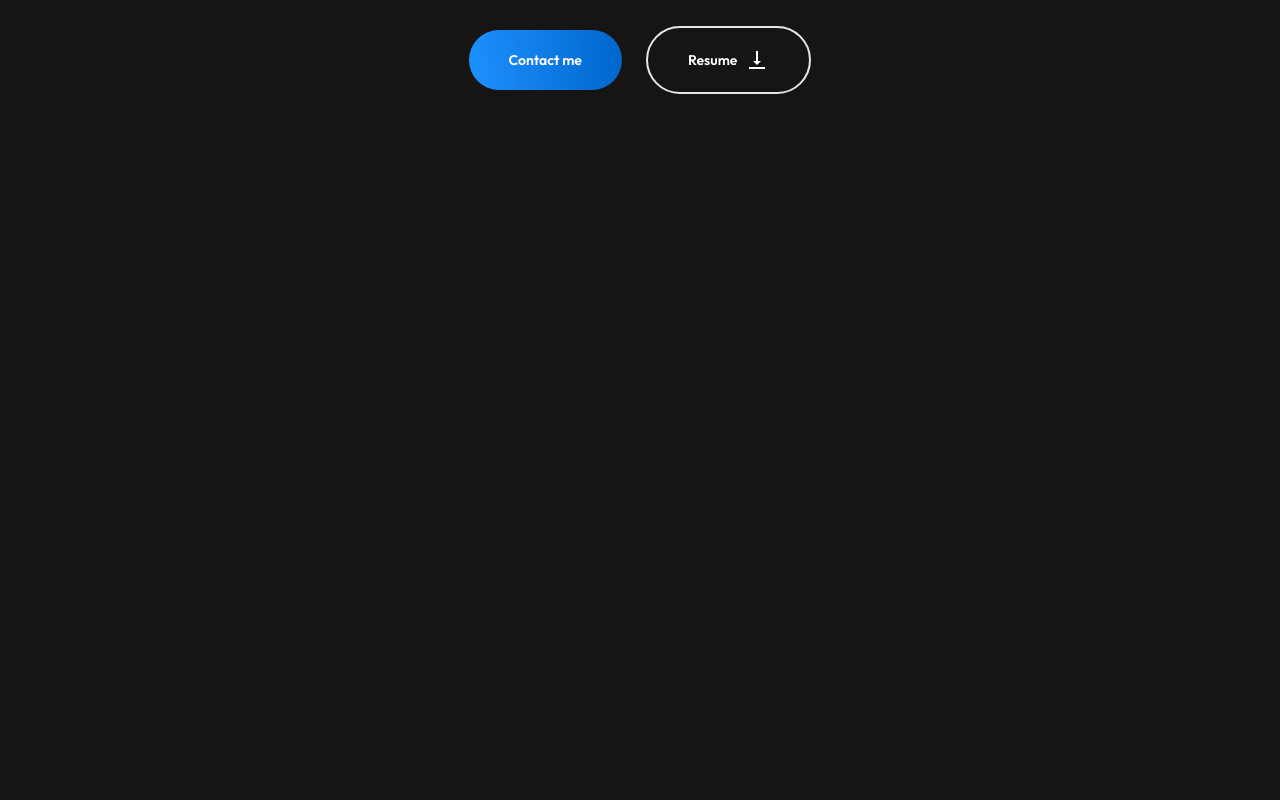
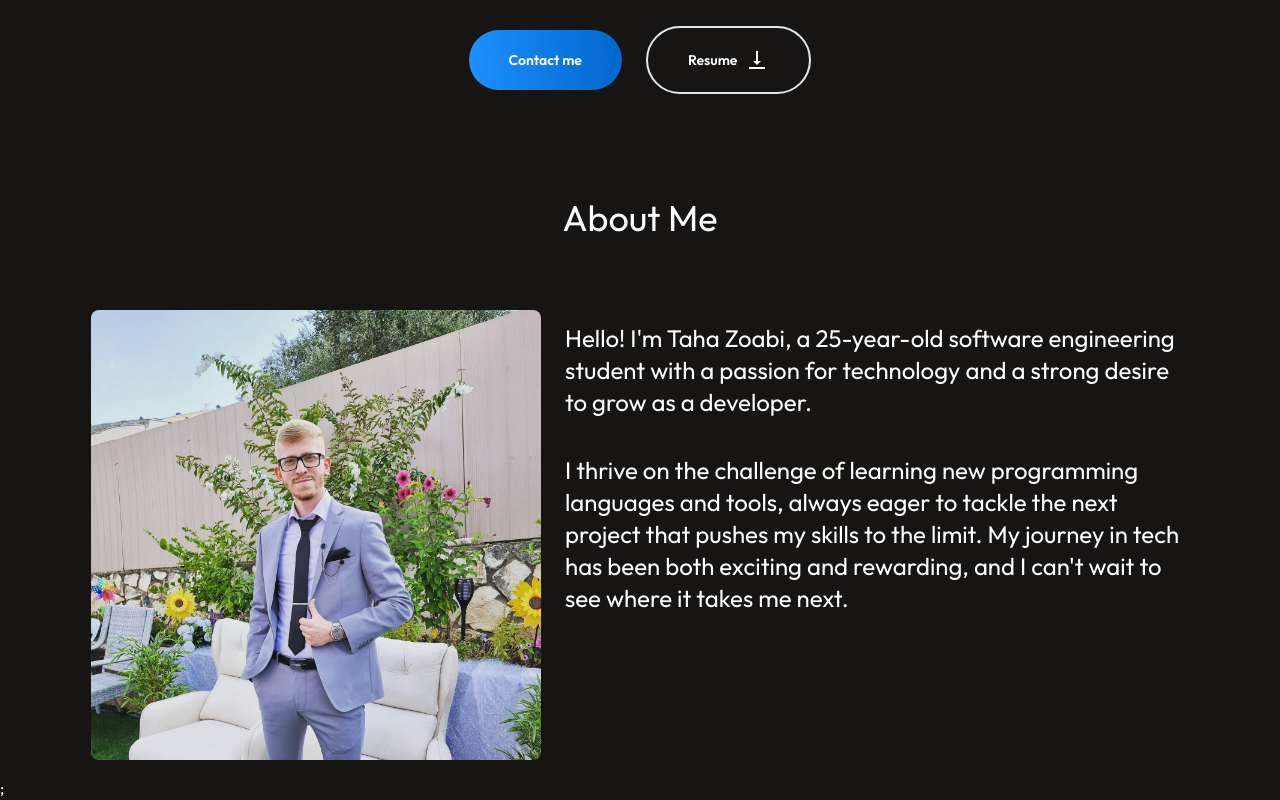
Before and after one commit to dpaulos6/portfolio, a React (Vite) app: page / in a window 1280 px wide. Shown: the part 653-1453 px from the top of the page. Before the commit the page ends 800 px from the top, so only its background shows below. Built offline with nearby package versions, Linux system fonts and the light colour scheme.

Commit message:
added about section

```diff
--- a/src/App.tsx
+++ b/src/App.tsx
@@ -1,11 +1,13 @@
 import Navbar from "./components/Navbar.tsx";
 import Hero from "./components/Hero.tsx";
+import About from "./components/About.tsx";
 
 function App() {
   return (
     <>
       <Navbar />
       <Hero />
+      <About />
     </>
   );
 }
--- /dev/null
+++ b/src/components/About.tsx
@@ -0,0 +1,34 @@
+import Title from "./Title.tsx";
+import pic from "../assets/pic.jpg";
+function About() {
+  return (
+    <>
+      <Title>About Me</Title>
+      <div className={"flex flex-col gap-6 justify-center md:flex-row  p-4"}>
+        <div>
+          <img
+            src={pic}
+            alt="personal-picture"
+            className={" w-[90%] md:w-[450px] rounded-lg mx-auto"}
+          />
+        </div>
+        <div className={"flex flex-col  w-full md:w-[50%] gap-3 "}>
+          <p className={"text-2xl my-3"}>
+            Hello! I'm Taha Zoabi, a 25-year-old software engineering student
+            with a passion for technology and a strong desire to grow as a
+            developer.
+          </p>
+          <p className={"text-2xl my-3"}>
+            I thrive on the challenge of learning new programming languages and
+            tools, always eager to tackle the next project that pushes my skills
+            to the limit. My journey in tech has been both exciting and
+            rewarding, and I can't wait to see where it takes me next.
+          </p>
+        </div>
+      </div>
+      ;
+    </>
+  );
+}
+
+export default About;
--- /dev/null
+++ b/src/components/Title.tsx
@@ -0,0 +1,19 @@
+import { ReactNode } from "react";
+
+type TitleProps = {
+  children: ReactNode;
+};
+
+function Title({ children }: TitleProps) {
+  return (
+    <h2
+      className={
+        "text-4xl text-center my-14  hover:bg-gradient-to-r from-[#007BFF] to-[#52D3B8] hover:bg-clip-text hover:text-transparent "
+      }
+    >
+      {children}
+    </h2>
+  );
+}
+
+export default Title;
```
Also changed, not shown: src/assets/pic.jpg (added).
